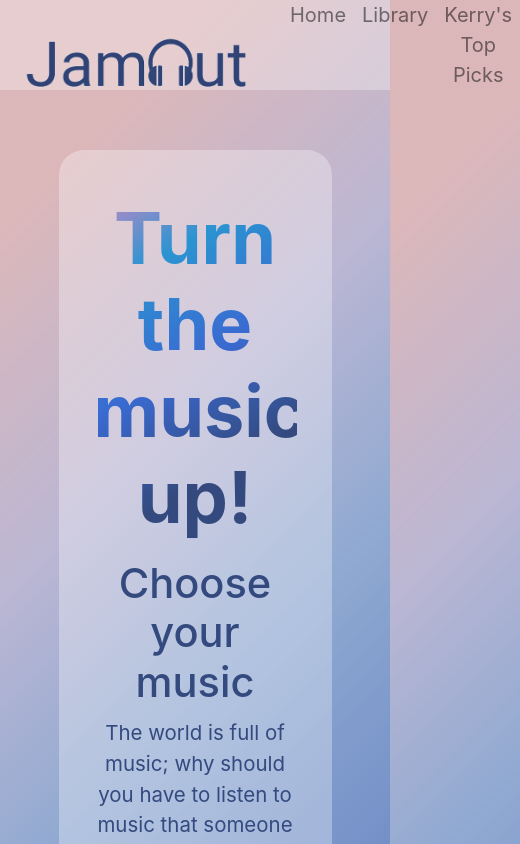
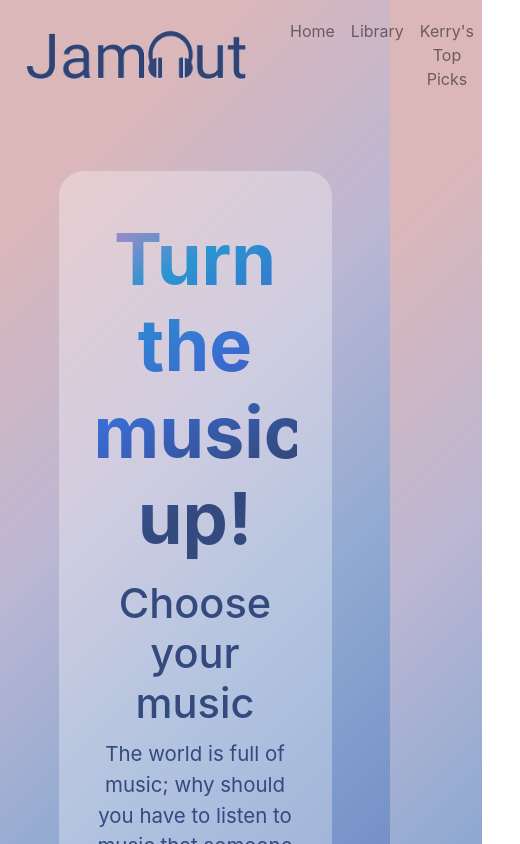
Before and after one commit to kerryja/jamout-react, a React (Create React App) app: page /#/ in a window 390 px wide. Shown: the top 844 px of the page, 520 px wide, since content can reach past the window. Built offline with nearby package versions, Linux system fonts and the light colour scheme.

Commit message:
Formatting and navbar fix

```diff
--- a/public/index.html
+++ b/public/index.html
@@ -9,7 +9,9 @@
 	<link rel="icon" type="image/png" sizes="16x16" href="/favicon-16x16.png">
 	<link rel="manifest" href="/site.webmanifest">
 	<link rel="shortcut icon" href="%PUBLIC_URL%/favicon.ico" />
-	<meta name="viewport" content="width=device-width, initial-scale=1, shrink-to-fit=no" />
+
+
+	<meta name="viewport" content="width=device-width, initial-scale=1, shrink-to-fit=yes" />
 	<meta name="theme-color" content="#000000" />
 
 	<link rel="stylesheet" href="https://maxcdn.bootstrapcdn.com/bootstrap/4.0.0/css/bootstrap.min.css"
--- a/src/App.css
+++ b/src/App.css
@@ -1,5 +1,5 @@
 .App {
-	text-align: center;
+  text-align: center;
 }
 
 header {
@@ -23,6 +23,6 @@ header {
   font-family: BlinkMacSystemFont, -apple-system, "Segoe UI", "Roboto", "Oxygen",
     "Ubuntu", "Cantarell", "Fira Sans", "Droid Sans", "Helvetica Neue",
     "Helvetica", "Arial", sans-serif;
-	background: rgba(255, 255, 255, 0.3);
-	border-radius: 25px;
+  background: rgba(255, 255, 255, 0.3);
+  border-radius: 25px;
 }
--- a/src/App.js
+++ b/src/App.js
@@ -14,7 +14,7 @@ class App extends Component {
 			<div className="App">
 				<header>
 
-							<Navbar1></Navbar1>
+					<Navbar1></Navbar1>
 
 				</header>
 				<main>
--- a/src/components/Album.css
+++ b/src/components/Album.css
@@ -6,14 +6,13 @@
   background: rgba(255, 255, 255, 0.1);
   color: #344a7f;
   font-size: 18px;
-
 }
 
 .album-details {
   color: #344a7f;
   text-align: center;
   line-height: 1.5;
-		font-family: 'Fira Sans', sans-serif;
+  font-family: "Fira Sans", sans-serif;
   text-shadow: 1px 1px 1px #000;
   margin-top: 150px;
   margin-right: 100px;
--- a/src/components/Album.js
+++ b/src/components/Album.js
@@ -42,7 +42,6 @@ class Album extends Component {
 		this.audioElement.removeEventListener("timeupdate", this.eventListeners.timeupdate);
 		this.audioElement.removeEventListener('durationchange', this.eventListeners.durationchange);
 	}
-
 
 	play() {
 		this.audioElement.play();
--- a/src/components/Library.css
+++ b/src/components/Library.css
@@ -4,7 +4,7 @@
   padding-bottom: 40px;
 }
 
-.card  {
+.card {
   box-shadow: 3px 5px;
   width: 400px;
   margin-top: 60px;
--- a/src/components/Navbar.css
+++ /dev/null
@@ -1,36 +0,0 @@
-.navbar {
-	max-height: 70px;
-	background-color: rgba(255, 255, 255, 0.3);
-}
-
-@media (max-width: 540px) {
-	.navbar {
-		max-height: 90px;
-	}
-}
-
-.navbar-nav > li > a {
-	padding-top:5px !important; padding-bottom:0 !important;
-	height: 40px;
-}
-
-.nav-link {
-	font-size: 20px;
-	padding-right: .7rem;
-}
-
-.navbar-item {
-	font-size: 150%;
-	padding-right: 30px;
-}
-
-.navbar-brand {
-  font-size: 300%;
-  font-family: "Raleway", sans-serif;
-  color: #344a7f;
-}
-@media (max-width: 540px) {
-	.navbar-brand {
-		font-size: 200px;
-	}
-}
--- a/src/components/Navbar.js
+++ b/src/components/Navbar.js
@@ -1,6 +1,5 @@
 import React, { Component } from "react";
-import { Navbar, Nav } from 'react-bootstrap';
-import "./Navbar.css";
+import { Nav, Navbar } from 'react-bootstrap';
 
 class Navbar1 extends Component {
 
@@ -11,8 +10,8 @@ class Navbar1 extends Component {
           <Navbar.Brand href="#">
             <img src="jamout.png" width="250px" height="" alt="" />
           </Navbar.Brand>
-				<Navbar.Toggle aria-controls="responsive-navbar-nav" />
-				<Navbar.Collapse id="responsive-navbar-nav"></Navbar.Collapse>
+          <Navbar.Toggle aria-controls="navbarResponsive" aria-expanded="false" />
+          <Navbar.Collapse id="navbarResponsive"></Navbar.Collapse>
           <Nav className="justify-content-end">
             <Nav.Item>
               <Nav.Link href="#/">Home</Nav.Link>
--- a/src/components/PlayerBar.css
+++ b/src/components/PlayerBar.css
@@ -12,13 +12,13 @@ button {
   font-size: 20px;
 }
 
-input[type=range] {
+input[type="range"] {
   -webkit-appearance: none;
   background-color: #344a7f;
   height: 6px;
   width: 170px;
   border-radius: 5px;
-	box-shadow: inset 1px 1px 3px rgba(0,0,0,.6);
+  box-shadow: inset 1px 1px 3px rgba(0, 0, 0, 0.6);
 }
 
 .total-volume {
```
Also changed, not shown: src/components/KerrysPicks.css (+4 -4 lines), src/components/Landing.css (indentation only). Lines whose indentation alone changed are shown as unchanged.
